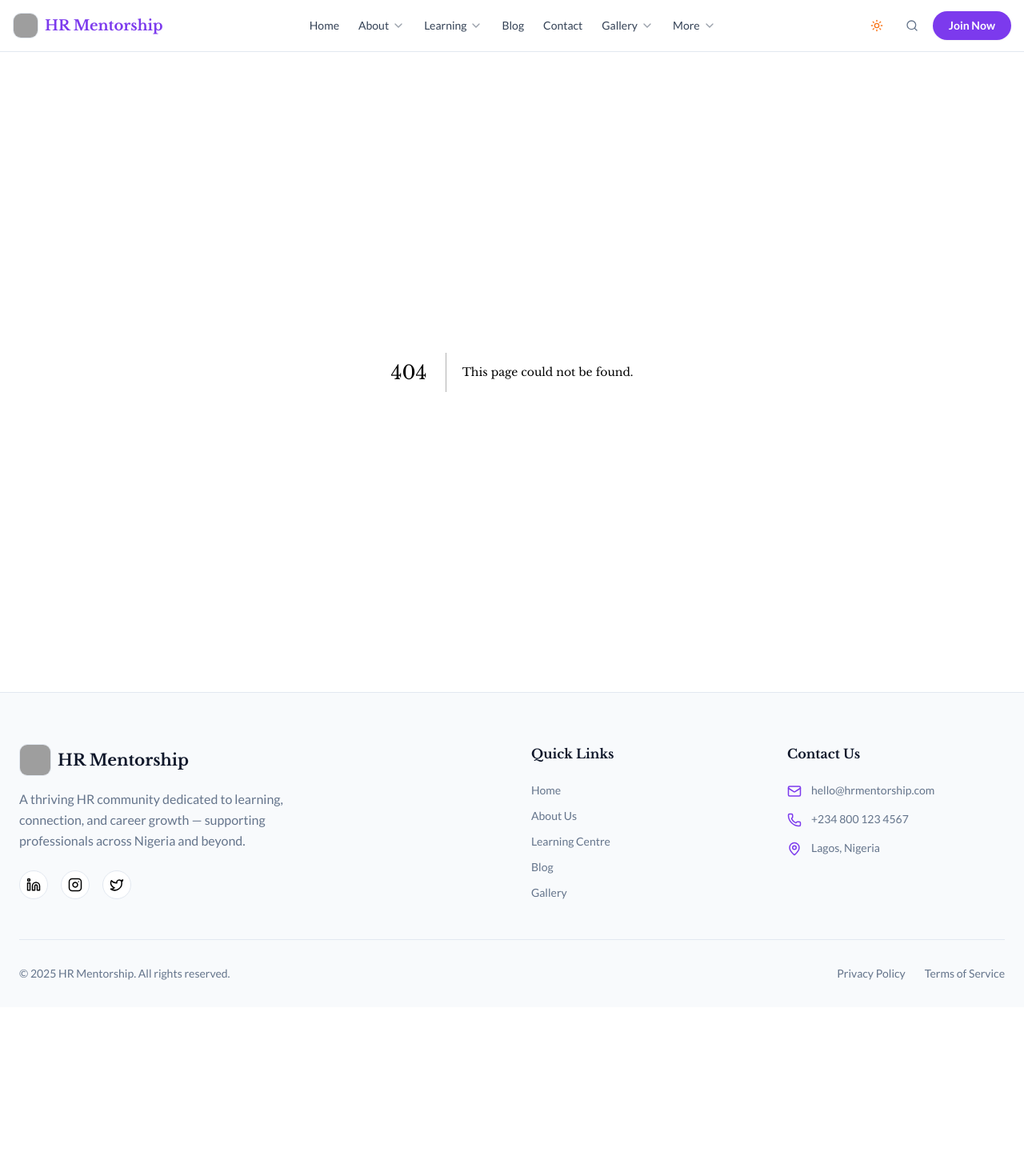
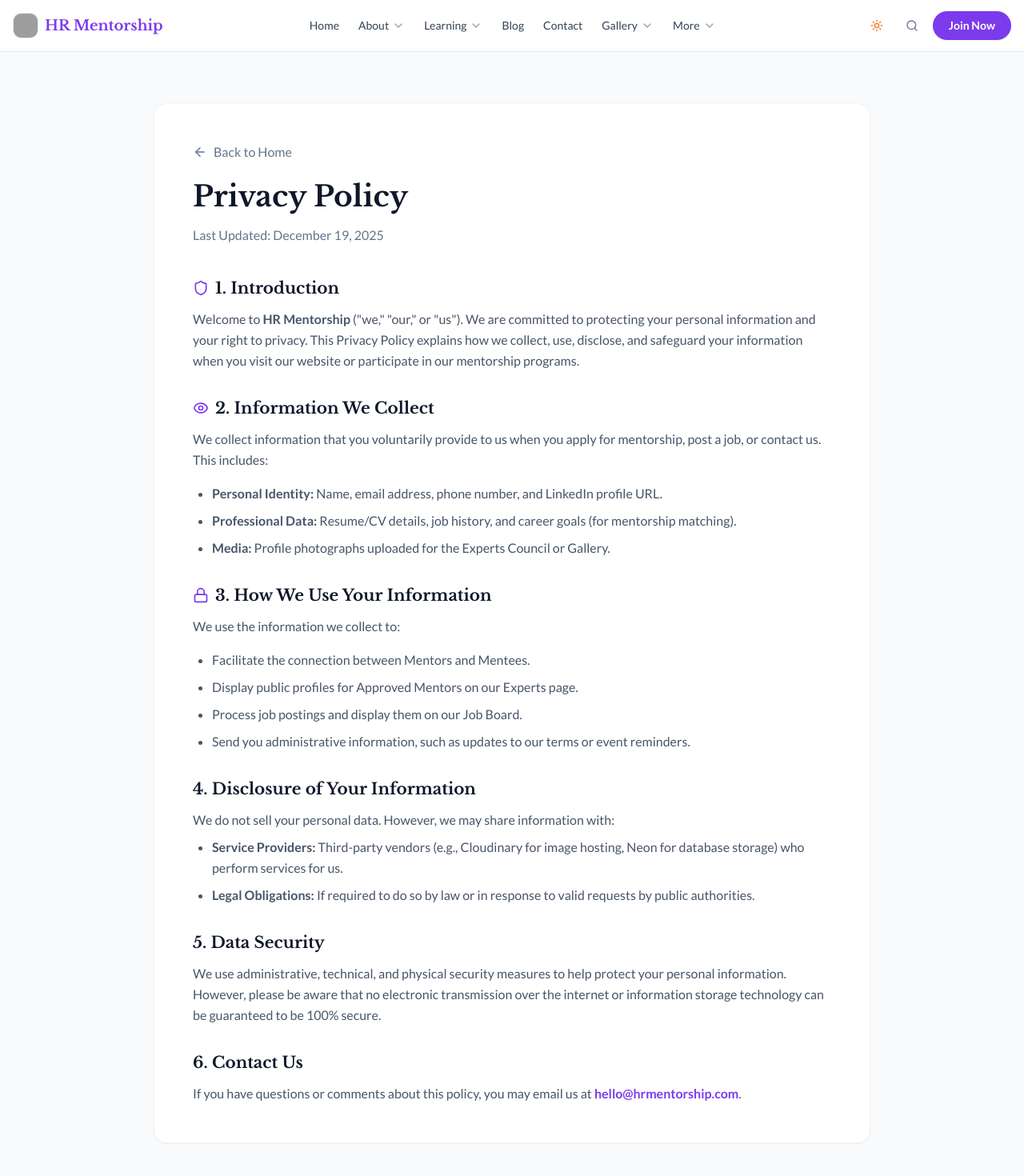
Before and after one commit to OlaMarcus09/hr-mentorship, a Next.js app: page /privacy in a window 1280 px wide. Before the commit this address had no page. Shown: the top 1470 px of the page at 80% size. Before the commit the page ends 1259 px from the top, so only its background shows below. Built offline with nearby package versions, Linux system fonts and the light colour scheme; grey boxes are pictures that could not be loaded.

Commit message:
feat: Add professional Privacy Policy and Terms of Service pages

```diff
--- /dev/null
+++ b/app/privacy/page.tsx
@@ -0,0 +1,84 @@
+import Link from "next/link";
+import { ArrowLeft, Shield, Lock, Eye } from "lucide-react";
+
+export default function PrivacyPage() {
+  return (
+    <div className="min-h-screen bg-slate-50 dark:bg-slate-950 py-16 px-6">
+      <div className="max-w-4xl mx-auto bg-white dark:bg-slate-900 p-8 md:p-12 rounded-2xl shadow-sm border border-slate-100 dark:border-slate-800">
+
+        {/* Header */}
+        <div className="mb-10">
+          <Link href="/" className="inline-flex items-center gap-2 text-slate-500 hover:text-primary mb-6 transition">
+            <ArrowLeft size={18} /> Back to Home
+          </Link>
+          <h1 className="text-3xl md:text-4xl font-bold text-slate-900 dark:text-white mb-4">Privacy Policy</h1>
+          <p className="text-slate-500">Last Updated: December 19, 2025</p>
+        </div>
+
+        {/* Content */}
+        <div className="space-y-8 text-slate-600 dark:text-slate-300 leading-relaxed">
+
+          <section>
+            <h2 className="text-xl font-bold text-slate-900 dark:text-white mb-3 flex items-center gap-2">
+              <Shield size={20} className="text-primary"/> 1. Introduction
+            </h2>
+            <p>
+              Welcome to <strong>HR Mentorship</strong> ("we," "our," or "us"). We are committed to protecting your personal information and your right to privacy. This Privacy Policy explains how we collect, use, disclose, and safeguard your information when you visit our website or participate in our mentorship programs.
+            </p>
+          </section>
+
+          <section>
+            <h2 className="text-xl font-bold text-slate-900 dark:text-white mb-3 flex items-center gap-2">
+              <Eye size={20} className="text-primary"/> 2. Information We Collect
+            </h2>
+            <p className="mb-4">We collect information that you voluntarily provide to us when you apply for mentorship, post a job, or contact us. This includes:</p>
+            <ul className="list-disc pl-6 space-y-2">
+              <li><strong>Personal Identity:</strong> Name, email address, phone number, and LinkedIn profile URL.</li>
+              <li><strong>Professional Data:</strong> Resume/CV details, job history, and career goals (for mentorship matching).</li>
+              <li><strong>Media:</strong> Profile photographs uploaded for the Experts Council or Gallery.</li>
+            </ul>
+          </section>
+
+          <section>
+            <h2 className="text-xl font-bold text-slate-900 dark:text-white mb-3 flex items-center gap-2">
+              <Lock size={20} className="text-primary"/> 3. How We Use Your Information
+            </h2>
+            <p className="mb-4">We use the information we collect to:</p>
+            <ul className="list-disc pl-6 space-y-2">
+              <li>Facilitate the connection between Mentors and Mentees.</li>
+              <li>Display public profiles for Approved Mentors on our Experts page.</li>
+              <li>Process job postings and display them on our Job Board.</li>
+              <li>Send you administrative information, such as updates to our terms or event reminders.</li>
+            </ul>
+          </section>
+
+          <section>
+            <h2 className="text-xl font-bold text-slate-900 dark:text-white mb-3">4. Disclosure of Your Information</h2>
+            <p>
+              We do not sell your personal data. However, we may share information with:
+            </p>
+            <ul className="list-disc pl-6 mt-2 space-y-2">
+              <li><strong>Service Providers:</strong> Third-party vendors (e.g., Cloudinary for image hosting, Neon for database storage) who perform services for us.</li>
+              <li><strong>Legal Obligations:</strong> If required to do so by law or in response to valid requests by public authorities.</li>
+            </ul>
+          </section>
+
+          <section>
+            <h2 className="text-xl font-bold text-slate-900 dark:text-white mb-3">5. Data Security</h2>
+            <p>
+              We use administrative, technical, and physical security measures to help protect your personal information. However, please be aware that no electronic transmission over the internet or information storage technology can be guaranteed to be 100% secure.
+            </p>
+          </section>
+
+          <section>
+            <h2 className="text-xl font-bold text-slate-900 dark:text-white mb-3">6. Contact Us</h2>
+            <p>
+              If you have questions or comments about this policy, you may email us at <a href="mailto:hello@hrmentorship.com" className="text-primary font-bold hover:underline">hello@hrmentorship.com</a>.
+            </p>
+          </section>
+
+        </div>
+      </div>
+    </div>
+  );
+}
--- /dev/null
+++ b/app/terms/page.tsx
@@ -0,0 +1,84 @@
+import Link from "next/link";
+import { ArrowLeft, FileText, AlertCircle, Scale } from "lucide-react";
+
+export default function TermsPage() {
+  return (
+    <div className="min-h-screen bg-slate-50 dark:bg-slate-950 py-16 px-6">
+      <div className="max-w-4xl mx-auto bg-white dark:bg-slate-900 p-8 md:p-12 rounded-2xl shadow-sm border border-slate-100 dark:border-slate-800">
+
+        {/* Header */}
+        <div className="mb-10">
+          <Link href="/" className="inline-flex items-center gap-2 text-slate-500 hover:text-primary mb-6 transition">
+            <ArrowLeft size={18} /> Back to Home
+          </Link>
+          <h1 className="text-3xl md:text-4xl font-bold text-slate-900 dark:text-white mb-4">Terms of Service</h1>
+          <p className="text-slate-500">Last Updated: December 19, 2025</p>
+        </div>
+
+        {/* Content */}
+        <div className="space-y-8 text-slate-600 dark:text-slate-300 leading-relaxed">
+
+          <section>
+            <h2 className="text-xl font-bold text-slate-900 dark:text-white mb-3 flex items-center gap-2">
+              <FileText size={20} className="text-primary"/> 1. Acceptance of Terms
+            </h2>
+            <p>
+              By accessing and using the <strong>HR Mentorship</strong> website, you accept and agree to be bound by the terms and provision of this agreement. If you do not agree to abide by these terms, please do not use this service.
+            </p>
+          </section>
+
+          <section>
+            <h2 className="text-xl font-bold text-slate-900 dark:text-white mb-3">2. Description of Service</h2>
+            <p>
+              HR Mentorship provides a platform for HR professionals to connect, including a Mentorship Program, Job Board, and Event listings. We reserve the right to modify, suspend, or discontinue any part of the service at any time.
+            </p>
+          </section>
+
+          <section>
+            <h2 className="text-xl font-bold text-slate-900 dark:text-white mb-3 flex items-center gap-2">
+              <Scale size={20} className="text-primary"/> 3. User Conduct
+            </h2>
+            <p className="mb-4">You agree not to use the website to:</p>
+            <ul className="list-disc pl-6 space-y-2">
+              <li>Upload or distribute content that is unlawful, defamatory, harassing, or abusive.</li>
+              <li>Impersonate any person or entity or falsely state your affiliation with a person or entity.</li>
+              <li>Post false or misleading job applications or mentorship profiles.</li>
+              <li>Engage in any automated use of the system, such as using scripts to send comments or messages.</li>
+            </ul>
+          </section>
+
+          <section>
+            <h2 className="text-xl font-bold text-slate-900 dark:text-white mb-3">4. Intellectual Property</h2>
+            <p>
+              The content, organization, graphics, design, and other matters related to the Site are protected under applicable copyrights and other proprietary laws. The copying, redistribution, use, or publication by you of any such matters or any part of the Site is strictly prohibited.
+            </p>
+          </section>
+
+          <section>
+            <h2 className="text-xl font-bold text-slate-900 dark:text-white mb-3 flex items-center gap-2">
+              <AlertCircle size={20} className="text-primary"/> 5. Disclaimer of Warranties
+            </h2>
+            <p>
+              The services are provided on an "as is" and "as available" basis. HR Mentorship makes no representations or warranties of any kind, express or implied, as to the operation of their services, or the information, content, or materials included therein.
+            </p>
+          </section>
+
+          <section>
+            <h2 className="text-xl font-bold text-slate-900 dark:text-white mb-3">6. Limitation of Liability</h2>
+            <p>
+              In no event shall HR Mentorship be liable for any direct, indirect, incidental, special, or consequential damages arising out of or in any way connected with the use of our website or participation in our programs.
+            </p>
+          </section>
+
+          <section>
+            <h2 className="text-xl font-bold text-slate-900 dark:text-white mb-3">7. Contact Information</h2>
+            <p>
+              For any questions regarding these Terms, please contact us at <a href="mailto:hello@hrmentorship.com" className="text-primary font-bold hover:underline">hello@hrmentorship.com</a>.
+            </p>
+          </section>
+
+        </div>
+      </div>
+    </div>
+  );
+}
```
